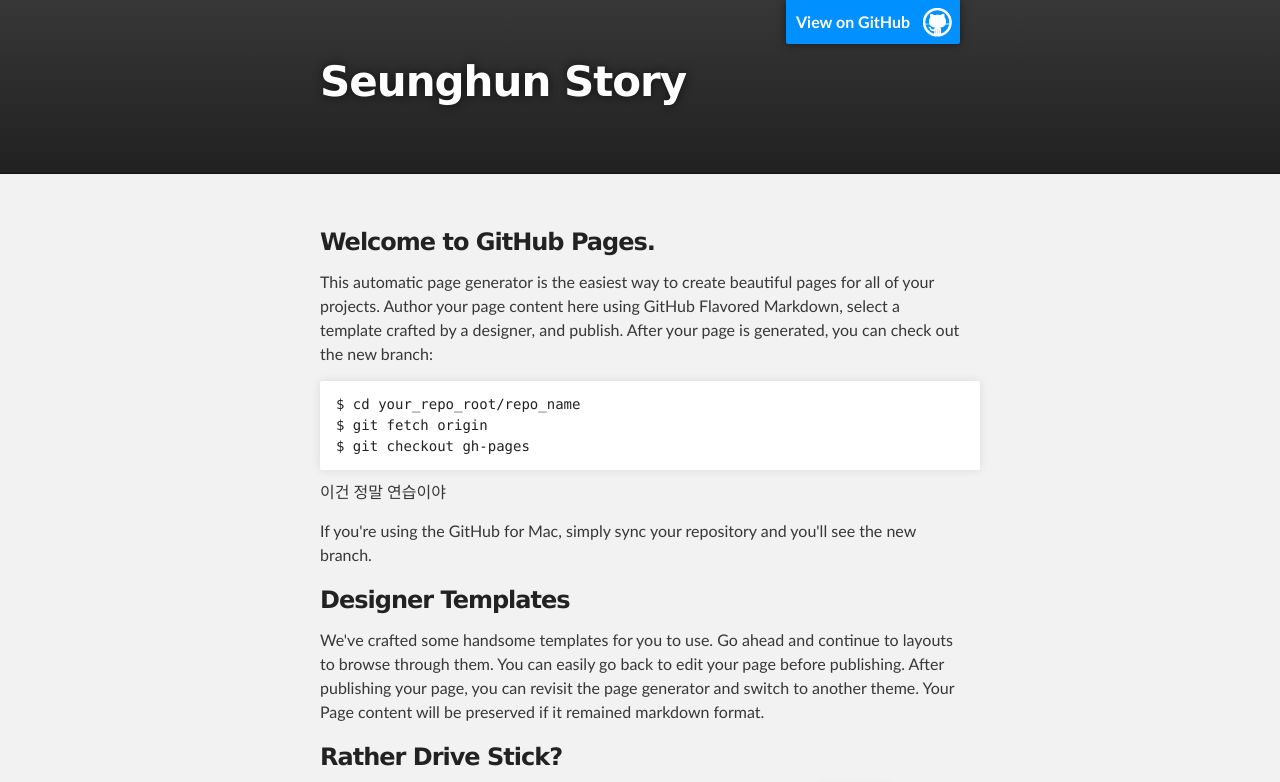
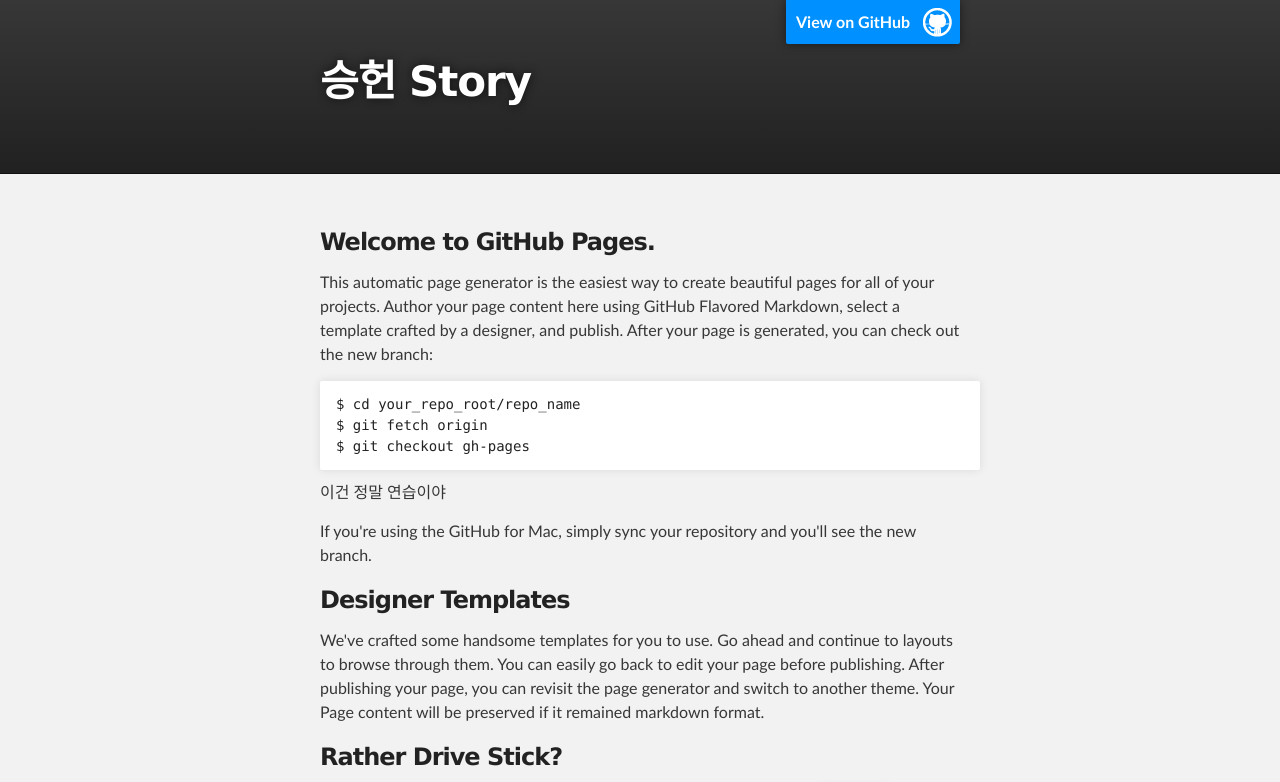
Before and after one commit to seunghun/seunghun.github.com, a plain HTML site: page index.html in a window 1280 px wide. Shown: the top 782 px of the page. Drawn offline with Linux system fonts and the light colour scheme.

Commit message:
오늘도 테스트

```diff
--- a/index.html
+++ b/index.html
@@ -18,7 +18,7 @@
         <header class="inner">
           <a id="forkme_banner" href="https://github.com/seunghun">View on GitHub</a>
 
-          <h1 id="project_title">Seunghun Story</h1>
+          <h1 id="project_title">승헌 Story</h1>
           <h2 id="project_tagline"></h2>
 
         </header>
```
